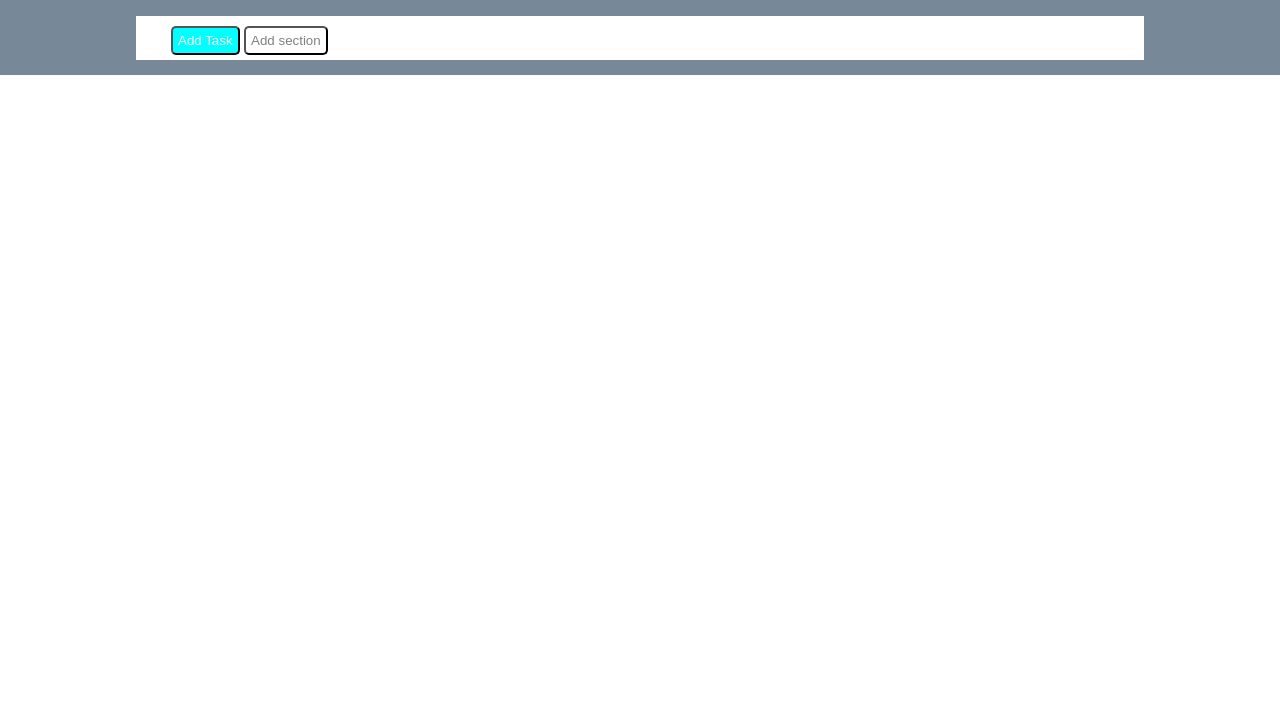
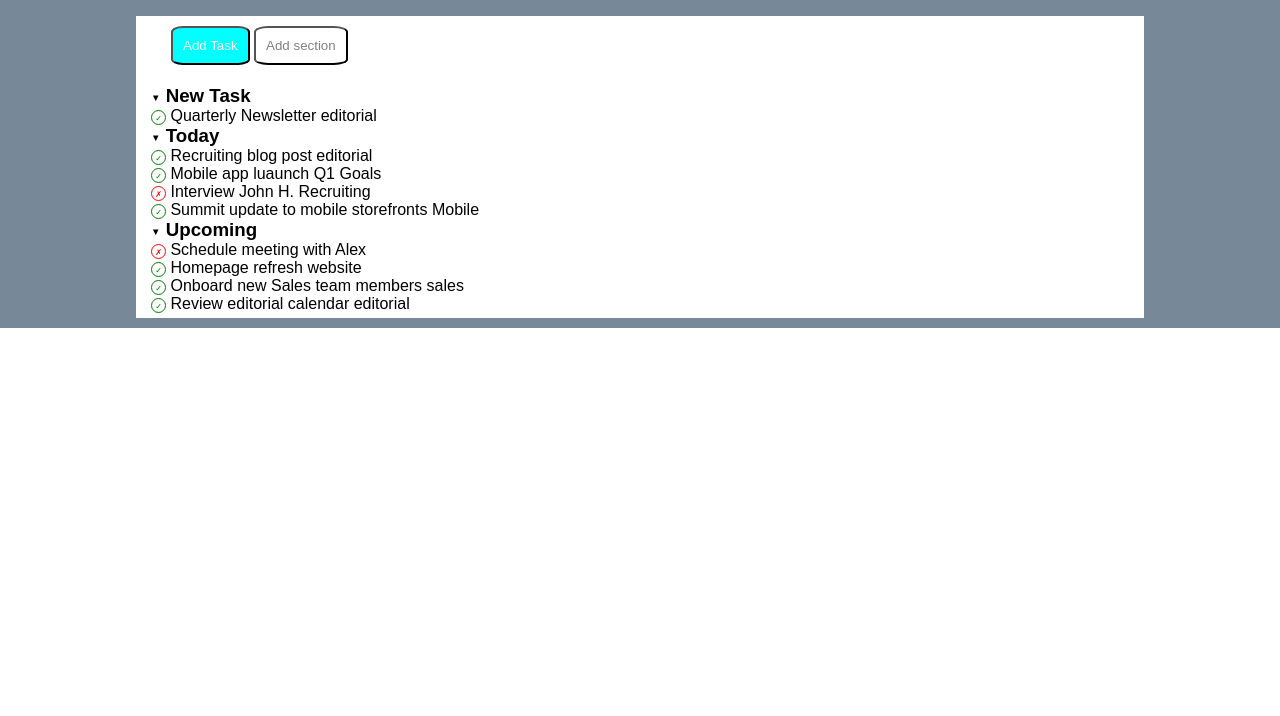
Before and after one commit to Angelop26/html-css-toboolist, a plain HTML site: page index.html in a window 1280 px wide. Shown: the part 84-800 px from the top of the page. Drawn offline with Linux system fonts and the light colour scheme.

Commit message:
add list and check

```diff
--- a/css/style.css
+++ b/css/style.css
@@ -10,10 +10,23 @@ body{
 }
 
 .button{
-    padding: 5px;
-    border-radius: 5px;
+    padding: 10px;
+    border-radius: 15%;
 }
 
+ul{
+    list-style-type: none;
+}
+
+.do{
+    font-size: 0.5rem;
+    display: inline-block;
+    width: 15px;
+    height: 15px;
+    border-radius: 50%;
+    line-height: 15px;
+    text-align: center;
+}
 /* HEADER */
 header{
     height: 80px;
@@ -29,7 +42,7 @@ header{
 .header-title{
     display: inline-block;
     vertical-align: middle;
-    font-size: 2rem;
+    font-size: 2.5rem;
 }
 
 /* MAIN */
@@ -55,3 +68,24 @@ main{
     background-color: white;
     color: grey;
 }
+
+/* TO DO LIST */
+
+.main-list{
+    padding: 10px 0 5px 15px;
+}
+
+.triangle{
+    font-size: 0.6rem;
+    vertical-align: middle;
+}
+
+.check{
+    border: 1px solid green;
+    color: green;
+}
+
+.cross{
+    border: 1px solid red;
+    color: red;
+}
--- a/index.html
+++ b/index.html
@@ -22,12 +22,75 @@
             <div class="navigation">
                 <button class="button addtask">Add Task</button>
                 <button class="button addsection">Add section</button>
+            </div>
             <!-- /navigation bar -->
+        <!-- to do list -->
+            <div class="to-do-list">
+                <ul class="main-list">
+                    <li>
+                        <h3> <span class="triangle">&#9660;</span> New Task</h3>
+                        <ul>
+                            <li>
+                                <span class="do check">&check;</span>
+                                Quarterly Newsletter
+                                <span class="tag editorial">editorial</span>
+                            </li>
+                        </ul>
+                    </li>
+                    <li>
+                        <h3> <span class="triangle">&#9660;</span> Today</h3>
+                        <ul>
+                            <li>
+                                <span class="do check">&check;</span>
+                                Recruiting blog post
+                                <span class="tag editorial">editorial</span>
+                            </li>
+                            <li>
+                                <span class="do check">&check;</span>
+                                Mobile app luaunch
+                                <span class="tag goals">Q1 Goals</span>
+                            </li>
+                            <li>
+                                <span class="do cross">&cross;</span>
+                                Interview John H.
+                                <span class="tag recruiting">Recruiting</span>
+                            </li>
+                            <li>
+                                <span class="do check">&check;</span>
+                                Summit update to mobile storefronts
+                                <span class="tag mobile">Mobile</span>
+                            </li>
 
-            <!-- to do list -->
-            <!-- /to do list -->
+                        </ul>
+                    </li>
+                    <li>
+                        <h3> <span class="triangle">&#9660;</span> Upcoming</h3>
+                        <ul>
+                            <li>
+                                <span class="do cross">&cross;</span>
+                                Schedule meeting with Alex
+                            </li>
+                            <li>
+                                <span class="do check">&check;</span>
+                                Homepage refresh
+                                <span class="tag website">website</span>
+                            </li>
+                            <li>
+                                <span class="do check">&check;</span>
+                                Onboard new Sales team members
+                                <span class="tag sales">sales</span>
+                            </li>
+                            <li>
+                                <span class="do check">&check;</span>
+                                Review editorial calendar
+                                <span class="tag editorial">editorial</span>
+                            </li>
+                        </ul>
+                    </li>
+                </ul>
 
             </div>
+        <!-- /to do list -->
         </main>
     </div>
     <!-- /main -->
```
